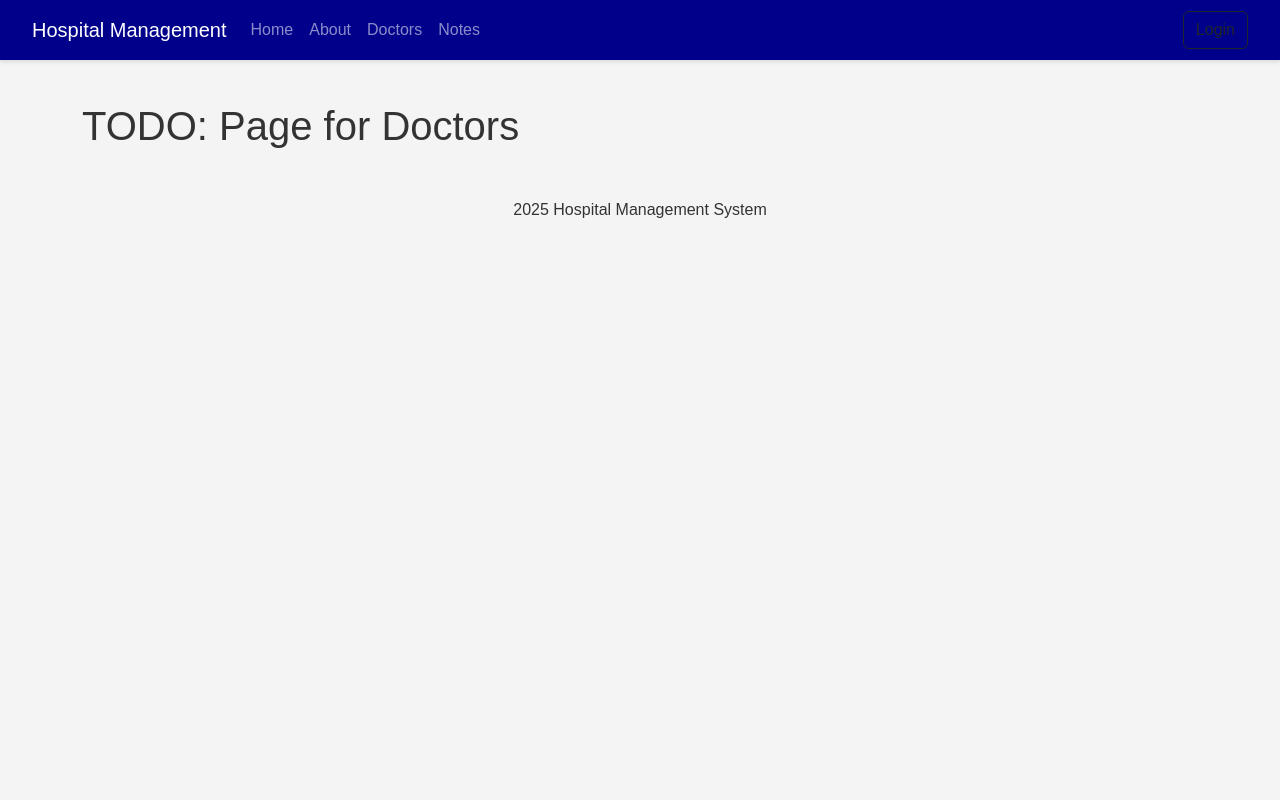
After one commit to lavondedunigan/nursing_django, a Django app: page /doctors/ in a window 1280 px wide. The commit adds this page. Run offline with Django 5.2, Linux system fonts and the light colour scheme.

Commit message:
corrected

```diff
--- a/notes/admin.py
+++ b/notes/admin.py
@@ -1,5 +1,7 @@
 from django.contrib import admin
-from .models import Note
+from .models import Note,  NoteComment
 
 # Register your models here.
 admin.site.register(Note)
+admin.site.register(NoteComment)
+# admin.site.register(NoteComment)  # This line is already included in the import above
--- a/notes/urls.py
+++ b/notes/urls.py
@@ -2,5 +2,5 @@ from django.urls import path
 from . import views
 
 urlpatterns = [
-    path('list/', views.NoteList.as_view(), name='note-list'),
+    path('list/', views.NoteList.as_view(), name='note_list'),
 ]
--- a/pages/urls.py
+++ b/pages/urls.py
@@ -2,8 +2,8 @@ from django.urls import path
 from . import views
 
 urlpatterns = [
-    #path('', views.home_view, name="root"),
+    path('', views.home_view, name="root"),
     path('home/', views.home_view, name="home"),
     path('about/', views.about_view, name="about"),
-    #path('contact/', views.contact_view, name="contact"),
+    path('doctors/', views.doctor_view, name="doctors"),
 ]
--- a/pages/views.py
+++ b/pages/views.py
@@ -21,3 +21,6 @@ def home_view(request):
 
 def about_view(request):
     return render(request, 'pages/about.html')
+
+def doctor_view(request):
+    return render(request, 'pages/doctors.html')
--- a/static/css/app.css
+++ b/static/css/app.css
@@ -6,7 +6,9 @@ html, body {
     overflow: hidden;
     font-family: 'Arial', sans-serif;
 
+
     color: #333;
+
 
 
     font-size: 16px;
@@ -14,10 +16,32 @@ html, body {
 
     background-color: #f4f4f4;
     -webkit-font-smoothing: antialiased;
+    -moz-osx-font-smoothing: grayscale;
+    -webkit-text-size-adjust: 100%;
+    -ms-text-size-adjust: 100%;
+    -webkit-tap-highlight-color: transparent;
+    -webkit-overflow-scrolling: touch;
+
+
+    /* For iOS devices */
+    -webkit-touch-callout: none;
+
+
+
+
 
 }
 
 
 .navbar {
   background-color: darkblue;
+  color: white;
+  padding: 10px 20px;
+  display: flex;
+  justify-content: space-between;  align-items: center;
+  box-shadow: 0 2px 4px rgba(0, 0, 0, 0.1);
+  position: fixed;
+  top: 0;
+  width: 100%;
+  z-index: 1000;
 }
--- a/templates/base.html
+++ b/templates/base.html
@@ -43,6 +43,8 @@
         {% block content %}
         {% endblock %}
     </div>
+
+
     <footer class="text-center mt-5">
         <p>2025 Hospital Management System</p>
     </footer>
--- a/templates/navbar.html
+++ b/templates/navbar.html
@@ -9,13 +9,27 @@
                     <li class="nav-item">
                         <a class="nav-link" href="{% url 'home' %}">Home</a>
                     </li>
-                    {% if False %}
+                    <li class="nav-item">
+                        <a class="nav-link" href="{% url 'about' %}">About</a>
+                    </li>
+
+                     <li class="nav-item">
+                        <a class="nav-link" href="{% url 'doctors' %}">Doctors</a>
+                    </li>
+
+
+
+
+                     <li class="nav-item">
+                        <a class="nav-link" href="{% url 'note_list' %}">Notes</a>
+                    </li>
+
+                     {% if False %}
                     <li class="nav-item">
                        <a class="nav-link" href="{% url 'patients' %}">Patients</a>
                     </li>
-                    <li class="nav-item">
-                        <a class="nav-link" href="{% url 'doctors' %}">Doctors</a>
-                    </li>
+
+
                     <li class="nav-item">
                         <a class="nav-link active" href="{% url 'nurses' %}">Nurses</a>
                     </li>
@@ -31,8 +45,16 @@
                     <li class="nav-item">
                         <a class="nav-link" href="{% url 'settings' %}">Settings</a>
                     </li>
+
                     {% endif %}
                 </ul>
+                <div class="d-flex ms-auto">
+                    {% if user.is_authenticated %}
+                        <span class="navbar-text me-3">Welcome, {{ user.username }}!</span>
+                        <a class="btn btn-outline-dark" href="#">Logout</a>
+                    {% else %}
+                        <a class="btn btn-outline-dark" href="#">Login</a>
+                    {% endif %}
             </div>
         </div>
     </nav>
--- /dev/null
+++ b/templates/pages/doctors.html
@@ -0,0 +1,18 @@
+
+{% extends 'base.html' %}
+
+
+{% block title %} Doctors {% endblock %}
+
+{% load static %}
+{% block css %}
+<link rel="stylesheet" href="{% static 'css/doctors.css' %}">
+{% endblock %}
+
+
+
+{% block content %}
+
+<h1>TODO: Page for Doctors</h1>
+
+{% endblock %}
```
Also changed, not shown: how-to-pages.txt (added, +10 -0 lines), notes/models.py (+11 -1 lines), notes/views.py (+12 -2 lines), templates/pages/about.html (+15 -19 lines), db.sqlite3, notes/migrations/0003_note_created_on_alter_note_image_notecomment.py (added), templates/notes/details.html (added).
